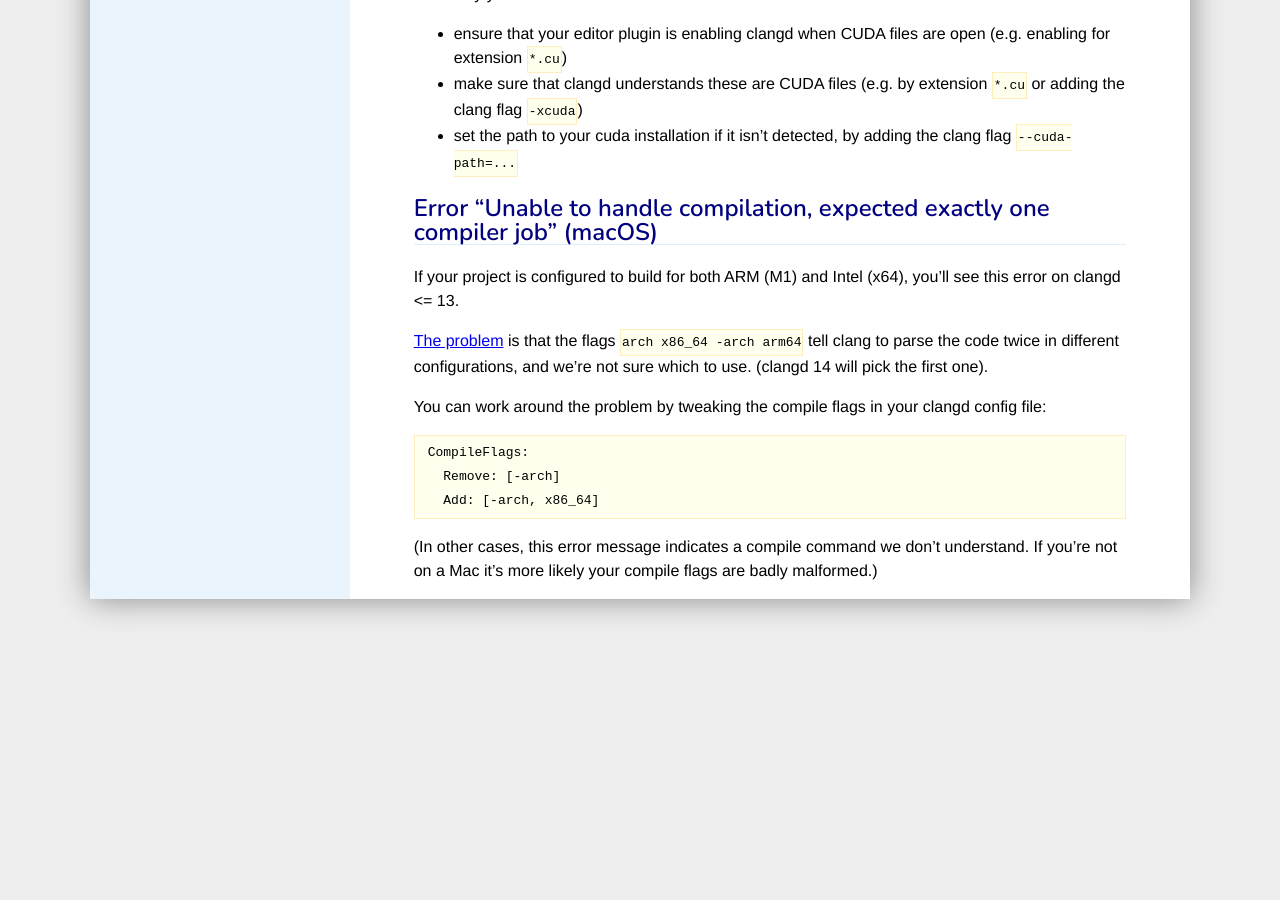
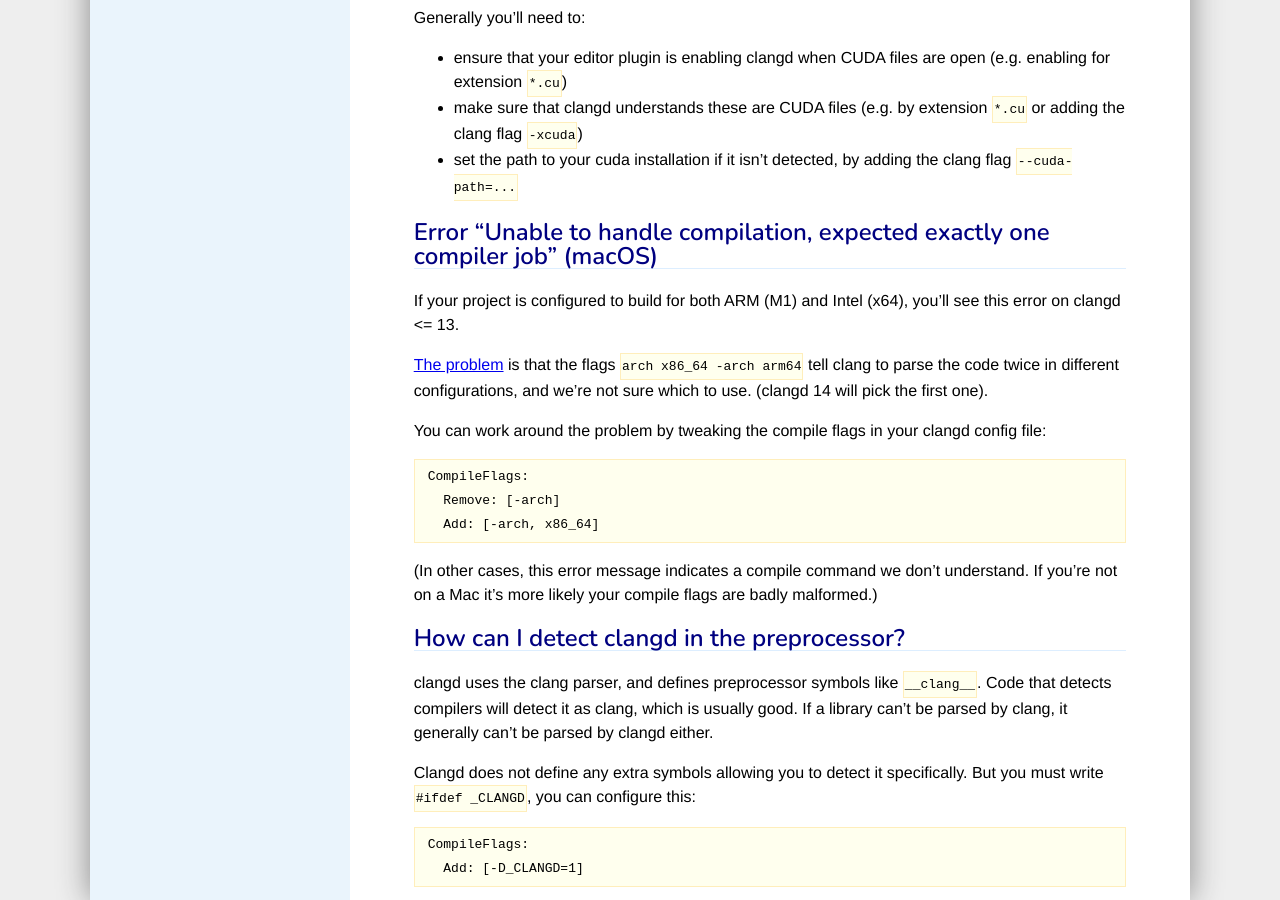
Before and after one commit to llvm/clangd-www, a Jekyll site: the page built from faq.md, in a window 1280 px wide and 900 px high, scrolled down 3456 px. Built offline with Jekyll 4.4.1, drawn with Linux system fonts in a browser that asks for light colours; our own code applies the rules of GitHub Pages for plain Markdown files; some of the changed text lies outside the part shown.

Commit message:
Document clangd PP detection.
Fixes https://github.com/clangd/clangd/issues/988

````diff
--- a/faq.md
+++ b/faq.md
@@ -182,3 +182,17 @@
 
 (In other cases, this error message indicates a compile command we don't understand.
 If you're not on a Mac it's more likely your compile flags are badly malformed.)
+
+## How can I detect clangd in the preprocessor?
+
+clangd uses the clang parser, and defines preprocessor symbols like `__clang__`.
+Code that detects compilers will detect it as clang, which is usually good.
+If a library can't be parsed by clang, it generally can't be parsed by clangd either.
+
+Clangd does not define any extra symbols allowing you to detect it specifically.
+But you must write `#ifdef _CLANGD`, you can configure this:
+
+```
+CompileFlags:
+  Add: [-D_CLANGD=1]
+```
````
